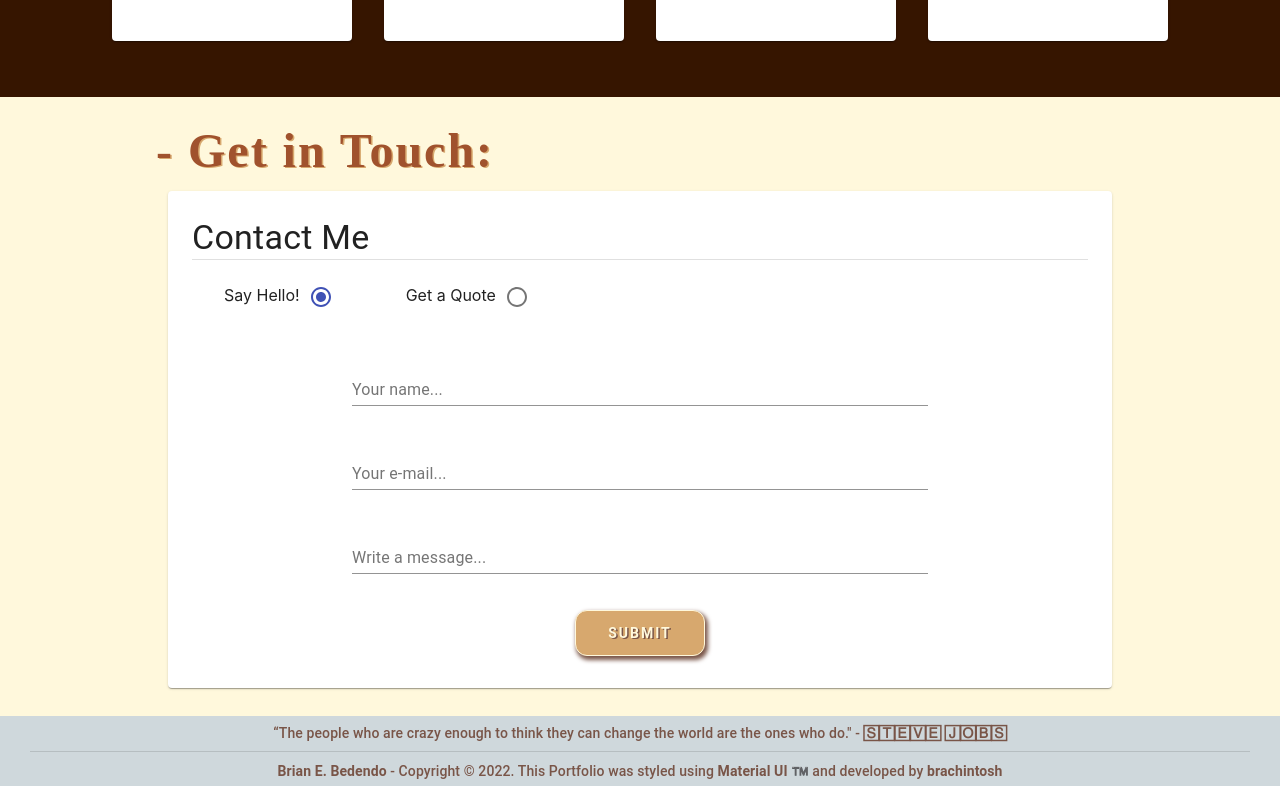
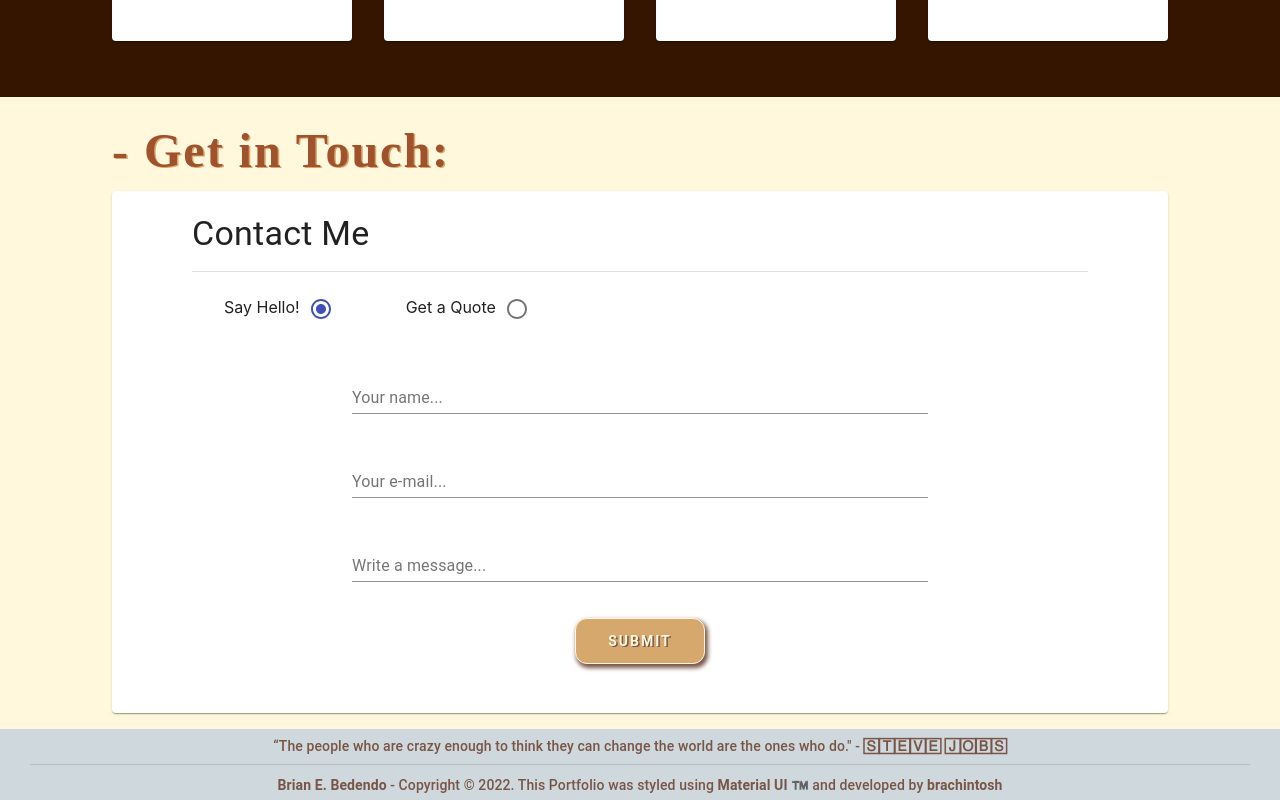
Before and after one commit to Brachintosh/Portfolio-Bedendo-MUI, a React (Create React App) app: page / in a window 1280 px wide. Shown: the part 5155-5955 px from the top of the page. Built offline with nearby package versions, Linux system fonts and the light colour scheme; a web font is replaced by a local one.

Commit message:
margin-contact-title

```diff
--- a/src/components/ContactMe.js
+++ b/src/components/ContactMe.js
@@ -121,16 +121,23 @@ const useStyles = makeStyles((theme) =>({
       // justifyContent: 'center',
       alignItems: 'center',
       maxWidth: "85vw",
-      minHeight: theme.spacing(60),
-      margin: theme.spacing(1.5),
+      minHeight: theme.spacing(65),
+      marginTop: theme.spacing(1.5),
     },
     titleCheckbox: {
       [theme.breakpoints.down("sm")]: {
         width: "75vw",
-        margin: theme.spacing(1.3),
+        margin: theme.spacing(1.3, 5),
+      },
+      [theme.breakpoints.down("md")]: {
+        width: "75vw",
+        margin: theme.spacing(2, 3.5),
       },
       width: "70vw",
-      margin: theme.spacing(3),
+      margin: theme.spacing(2.5, 10),
+      "& h4":{
+        marginBottom: theme.spacing(2),
+       },
     },
     choices: {
       [theme.breakpoints.down("sm")]: {
```
